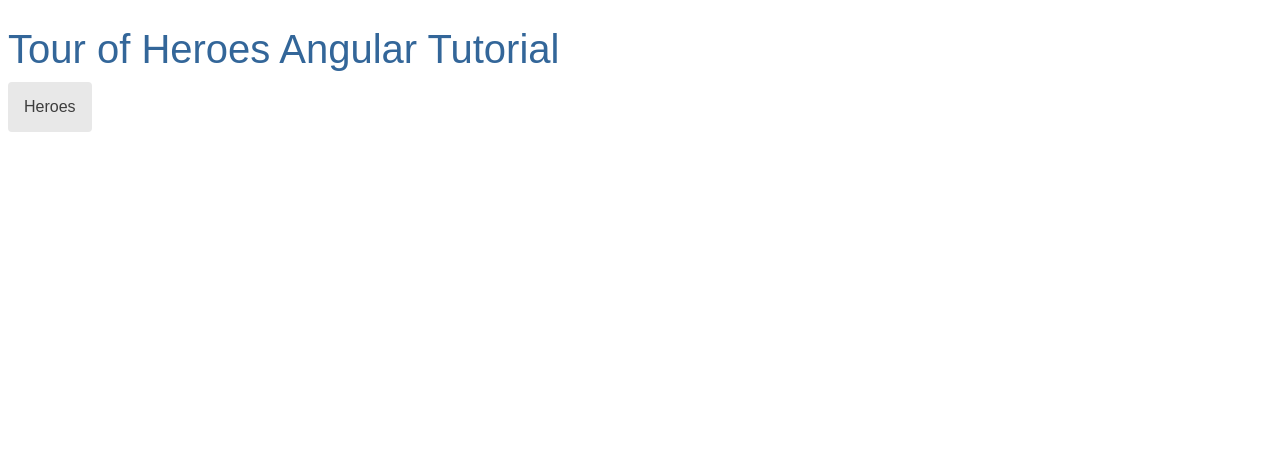
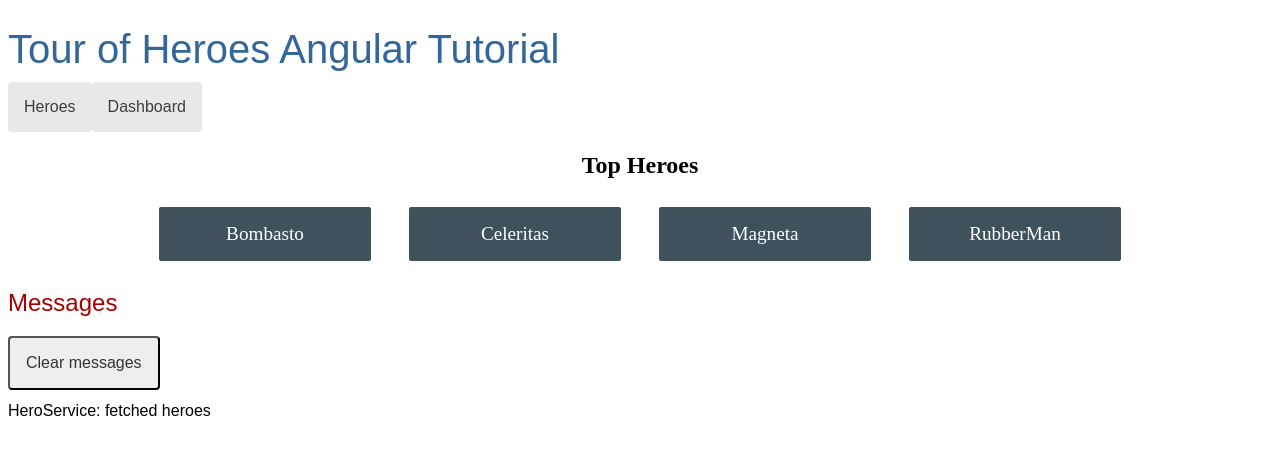
Before and after one commit to kelseyroy/tour-of-heroes-angular-tutorial, an Angular app: page /dashboard in a window 1280 px wide. Before the commit this address led to /. Shown: the top 454 px of the page. Built offline with nearby package versions, Linux system fonts and the light colour scheme.

Commit message:
Updates DashboardComponent and adds styling

```diff
--- a/src/app/app-routing.module.ts
+++ b/src/app/app-routing.module.ts
@@ -1,9 +1,12 @@
 import { NgModule } from '@angular/core';
 import { RouterModule, Routes } from '@angular/router';
 import { HeroesComponent } from './heroes/heroes.component';
+import { DashboardComponent } from './dashboard/dashboard.component';
 
 const routes: Routes = [
-  { path: 'heroes', component: HeroesComponent }
+  { path: 'heroes', component: HeroesComponent },
+  { path: 'dashboard', component: DashboardComponent },
+  { path: '', redirectTo: '/dashboard', pathMatch: 'full' },
 ];
 
 @NgModule({
--- a/src/app/app.component.html
+++ b/src/app/app.component.html
@@ -1,6 +1,7 @@
 <h1 id="title">{{title}}</h1>
 <nav>
     <a routerLink="/heroes">Heroes</a>
+    <a routerLink="/dashboard">Dashboard</a>
 </nav>
 <router-outlet></router-outlet>
 <app-messages></app-messages>
--- a/src/app/dashboard/dashboard.component.html
+++ b/src/app/dashboard/dashboard.component.html
@@ -1 +1,6 @@
-<p>dashboard works!</p>
+<h2>Top Heroes</h2>
+<div class="heroes-menu">
+    <a *ngFor="let hero of heroes">
+        {{hero.name}}
+    </a>
+</div>
--- a/src/app/dashboard/dashboard.component.sass
+++ b/src/app/dashboard/dashboard.component.sass
@@ -0,0 +1,36 @@
+
+h2
+  text-align: center
+
+.heroes-menu
+  padding: 0
+  margin: auto
+  max-width: 1000px
+  display: flex
+  flex-direction: row
+  flex-wrap: wrap
+  justify-content: space-around
+  align-content: flex-start
+  align-items: flex-start
+
+a
+  background-color: #3f525c
+  border-radius: 2px
+  padding: 1rem
+  font-size: 1.2rem
+  text-decoration: none
+  display: inline-block
+  color: #fff
+  text-align: center
+  width: 100%
+  min-width: 70px
+  margin: .5rem auto
+  box-sizing: border-box
+  order: 0
+  flex: 0 1 auto
+  align-self: auto
+  @media (min-width: 600px)
+    width: 18%
+    box-sizing: content-box
+  &:hover
+    background-color: #000
--- a/src/app/dashboard/dashboard.component.ts
+++ b/src/app/dashboard/dashboard.component.ts
@@ -1,10 +1,23 @@
-import { Component } from '@angular/core';
+import { Component, OnInit } from '@angular/core';
+import { Hero } from '../hero';
+import { HeroService } from '../services/hero.service';
 
 @Component({
   selector: 'app-dashboard',
   templateUrl: './dashboard.component.html',
   styleUrls: ['./dashboard.component.sass']
 })
-export class DashboardComponent {
+export class DashboardComponent implements OnInit {
+  heroes: Hero[] = [];
 
+  constructor(private heroService: HeroService) { }
+
+  ngOnInit(): void {
+    this.getHeroes();
+  }
+
+  getHeroes(): void {
+    this.heroService.getHeroes()
+      .subscribe(heroes => this.heroes = heroes.slice(1, 5));
+  }
 }
```
